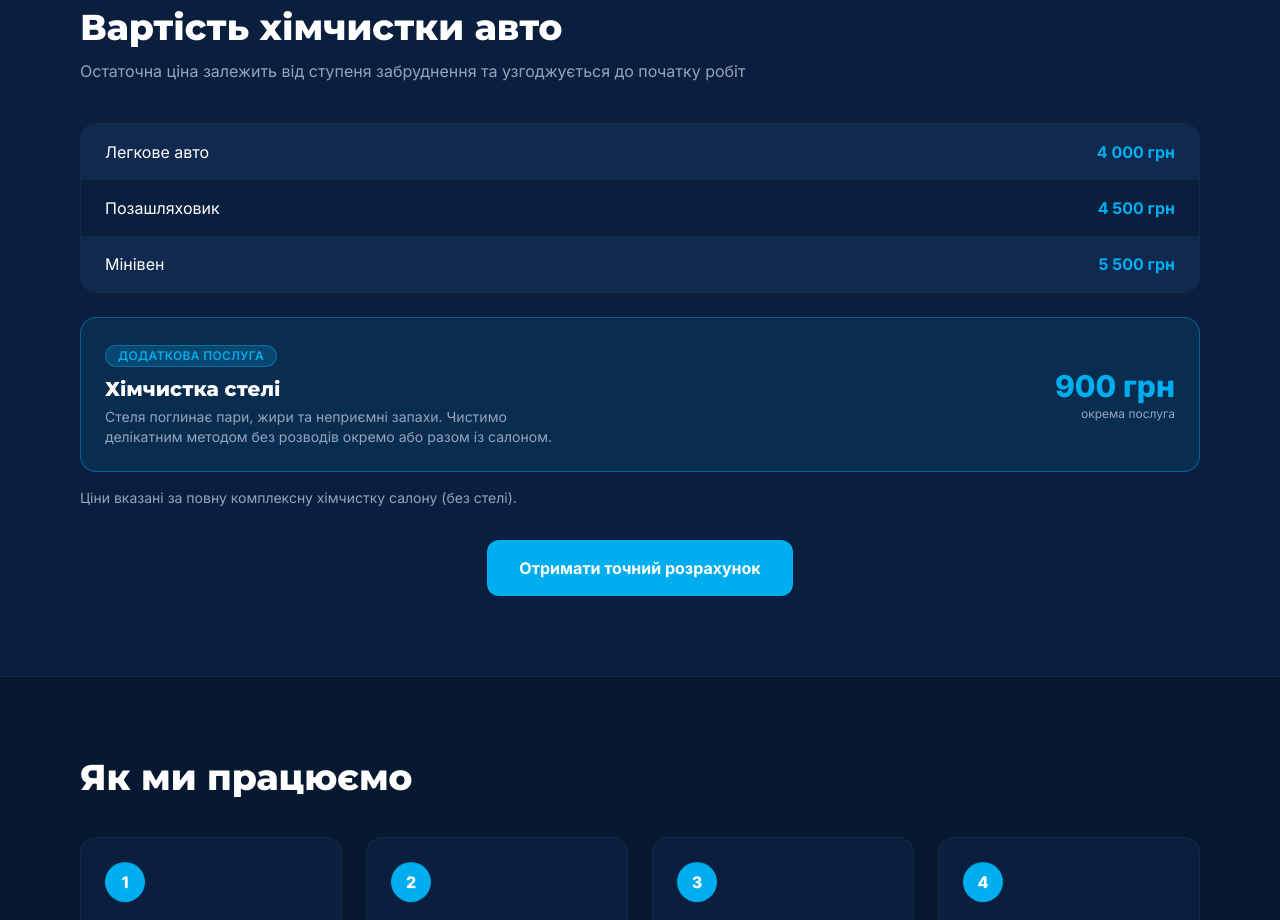
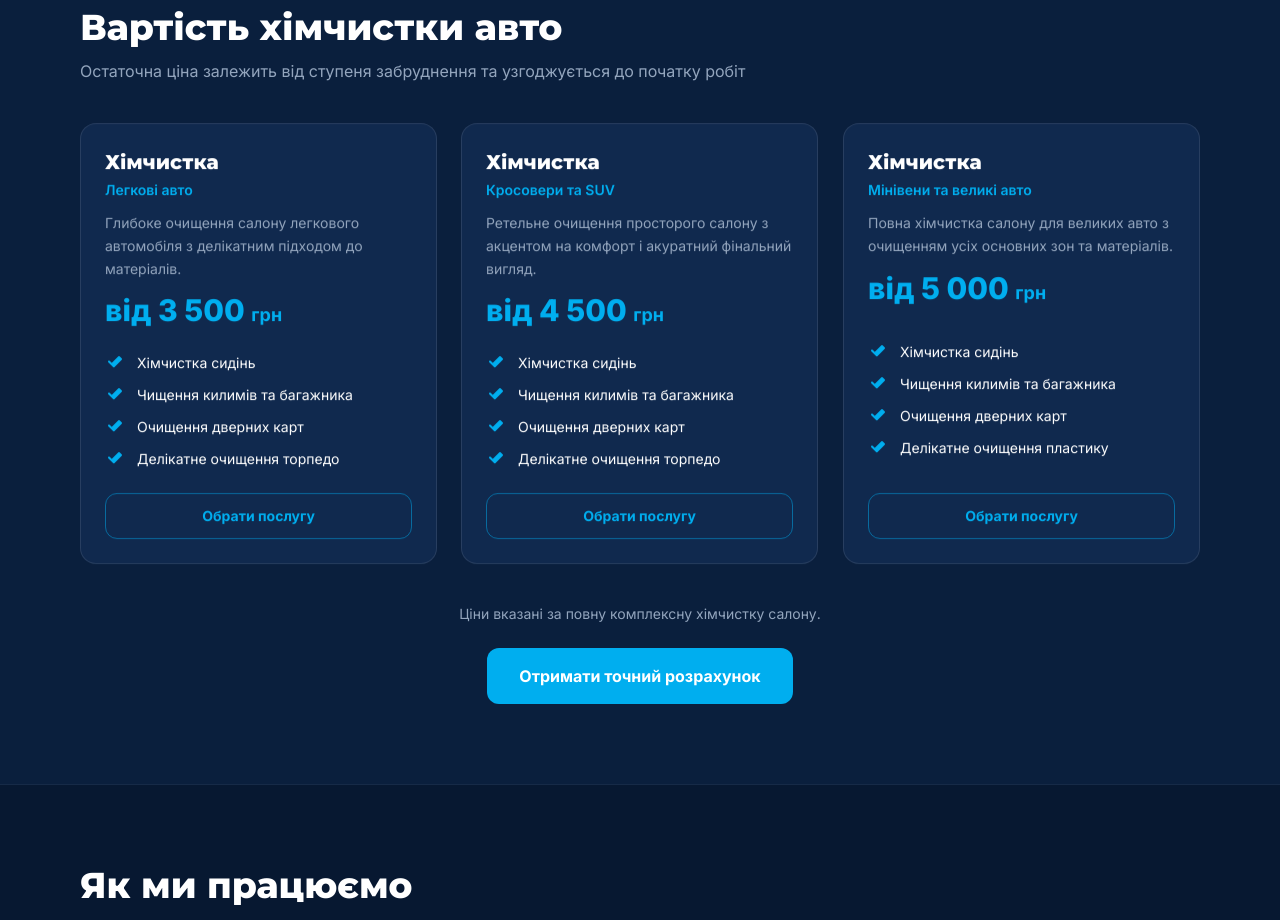
Before and after one commit to AndriyTomusiak/autodetailing-landing, a Next.js app: page / in a window 1280 px wide. Shown: the part 3140-4060 px from the top of the page. Built offline with nearby package versions, Linux system fonts and the light colour scheme; no server answers.

Commit message:
feat: enhance pricing section with detailed service categories, descriptions, and itemized offerings

```diff
--- a/app/page.tsx
+++ b/app/page.tsx
@@ -57,9 +57,39 @@ const works = [
 ];
 
 const prices = [
-  { service: "Легкове авто", price: "4 000 грн" },
-  { service: "Позашляховик", price: "4 500 грн" },
-  { service: "Мінівен", price: "5 500 грн" },
+  {
+    category: "Легкові авто",
+    desc: "Глибоке очищення салону легкового автомобіля з делікатним підходом до матеріалів.",
+    price: "3 500",
+    items: [
+      "Хімчистка сидінь",
+      "Чищення килимів та багажника",
+      "Очищення дверних карт",
+      "Делікатне очищення торпедо",
+    ],
+  },
+  {
+    category: "Кросовери та SUV",
+    desc: "Ретельне очищення просторого салону з акцентом на комфорт і акуратний фінальний вигляд.",
+    price: "4 500",
+    items: [
+      "Хімчистка сидінь",
+      "Чищення килимів та багажника",
+      "Очищення дверних карт",
+      "Делікатне очищення торпедо",
+    ],
+  },
+  {
+    category: "Мінівени та великі авто",
+    desc: "Повна хімчистка салону для великих авто з очищенням усіх основних зон та матеріалів.",
+    price: "5 000",
+    items: [
+      "Хімчистка сидінь",
+      "Чищення килимів та багажника",
+      "Очищення дверних карт",
+      "Делікатне очищення пластику",
+    ],
+  },
 ];
 
 const steps = [
@@ -81,10 +111,10 @@ const steps = [
   },
 ];
 
-function CheckIcon() {
+function CheckIcon({ className = "mt-1 h-5 w-5 shrink-0 text-accent" }: { className?: string }) {
   return (
     <svg
-      className="mt-1 h-5 w-5 shrink-0 text-accent"
+      className={className}
       viewBox="0 0 20 20"
       fill="currentColor"
       aria-hidden
@@ -360,51 +390,52 @@ export default function Home() {
             Остаточна ціна залежить від ступеня забруднення та узгоджується до
             початку робіт
           </p>
+          <div className="mt-10 grid gap-6 md:grid-cols-3">
+            {prices.map((p, i) => (
+              <article
+                key={p.category}
+                data-reveal
+                style={delay(200 + i * 80)}
+                className="card-lift flex h-full flex-col gap-6 rounded-2xl border border-white/10 bg-surface-2 p-6"
+              >
+                <div className="space-y-3">
+                  <div className="space-y-1">
+                    <h3 className="text-xl font-extrabold">Хімчистка</h3>
+                    <p className="text-sm font-semibold text-accent">
+                      {p.category}
+                    </p>
+                  </div>
+                  <p className="text-sm leading-relaxed text-muted">{p.desc}</p>
+                  <p className="text-3xl font-extrabold text-accent">
+                    від {p.price}{" "}
+                    <span className="text-lg font-bold">грн</span>
+                  </p>
+                </div>
+                <ul className="flex flex-1 flex-col justify-center gap-3 text-sm">
+                  {p.items.map((item) => (
+                    <li key={item} className="flex items-center gap-3">
+                      <CheckIcon className="h-5 w-5 shrink-0 text-accent" />
+                      <span>{item}</span>
+                    </li>
+                  ))}
+                </ul>
+                <a
+                  href="#lead"
+                  className="inline-flex w-full items-center justify-center rounded-xl border border-accent/50 px-5 py-3 text-center text-sm font-bold text-accent transition hover:border-accent hover:bg-accent hover:text-white"
+                >
+                  Обрати послугу
+                </a>
+              </article>
+            ))}
+          </div>
           <div
             data-reveal
-            style={delay(200)}
-            className="mt-10 overflow-hidden rounded-2xl border border-white/5"
+            style={delay(300)}
+            className="mt-10 flex flex-col items-center gap-6"
           >
-            {prices.map((p, i) => (
-              <div
-                key={p.service}
-                className={`flex items-center justify-between gap-4 px-6 py-4 ${
-                  i % 2 === 0 ? "bg-surface-2" : "bg-surface"
-                }`}
-              >
-                <span>{p.service}</span>
-                <span className="whitespace-nowrap font-bold text-accent">
-                  {p.price}
-                </span>
-              </div>
-            ))}
-          </div>
-          {/* ─── Ceiling cleaning highlight ─── */}
-          <div
-            data-reveal
-            style={delay(260)}
-            className="mt-6 flex flex-col gap-3 rounded-2xl border border-accent/40 bg-accent/10 p-6 sm:flex-row sm:items-center sm:justify-between"
-          >
-            <div>
-              <span className="inline-block rounded-full border border-accent/40 bg-accent/20 px-3 py-0.5 text-xs font-semibold uppercase tracking-wide text-accent">
-                Додаткова послуга
-              </span>
-              <h3 className="mt-2 text-xl font-extrabold">Хімчистка стелі</h3>
-              <p className="mt-1 max-w-md text-sm text-muted">
-                Стеля поглинає пари, жири та неприємні запахи. Чистимо делікатним
-                методом без розводів окремо або разом із салоном.
-              </p>
-            </div>
-            <div className="shrink-0 text-right">
-              <p className="text-3xl font-extrabold text-accent">900 грн</p>
-              <p className="mt-0.5 text-xs text-muted">окрема послуга</p>
-            </div>
-          </div>
-
-          <p data-reveal style={delay(300)} className="mt-4 text-sm text-muted">
-            Ціни вказані за повну комплексну хімчистку салону (без стелі).
-          </p>
-          <div data-reveal style={delay(300)} className="mt-8 text-center">
+            <p className="text-center text-sm text-muted">
+              Ціни вказані за повну комплексну хімчистку салону.
+            </p>
             <a
               href="#lead"
               className="inline-block rounded-xl bg-accent px-8 py-4 font-bold text-white transition hover:bg-accent-strong"
```
